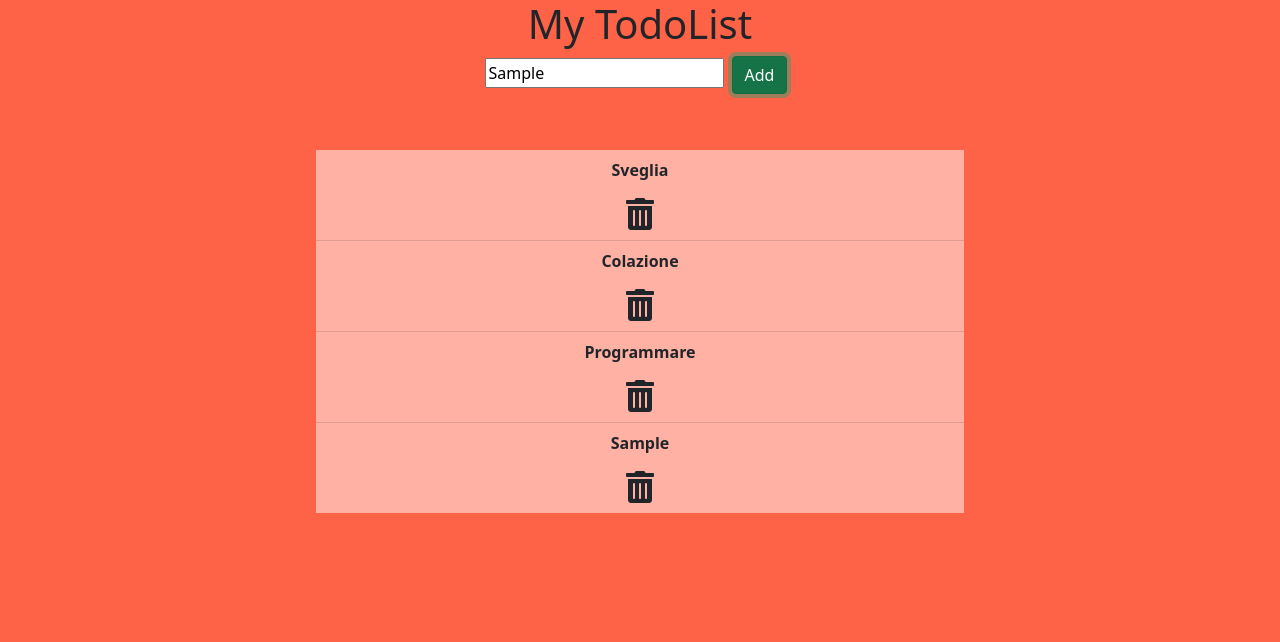
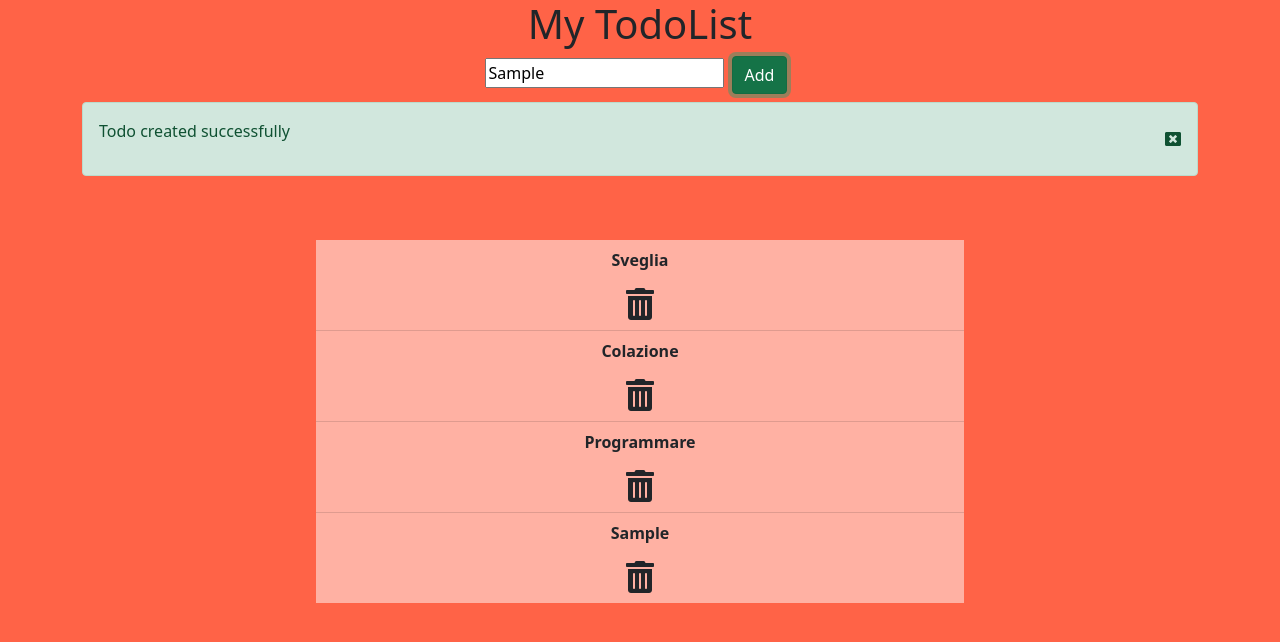
Before and after one commit to Forklein/todolist-react, a React (Create React App) app: page / in a window 1280 px wide. Both pictures are taken after typing "Sample" into the empty fields and a click on the button "Add". Shown: the top 642 px of the page. Built offline with nearby package versions, Linux system fonts and the light colour scheme.

Commit message:
Add dynamic color for alert

```diff
--- a/src/App.js
+++ b/src/App.js
@@ -27,6 +27,8 @@ function App({ dispatch, todolist }) {
   // }, []);
 
   const [isDelete, setIsDelete] = useState(false);
+
+  const [isAdd, setIsAdd] = useState(false);
 
 
   const input = useRef('');
@@ -58,6 +60,7 @@ function App({ dispatch, todolist }) {
           }
         }
       );
+      setIsAdd(true);
     } else {
       alert('Please enter characters')
     }
@@ -75,6 +78,7 @@ function App({ dispatch, todolist }) {
 
   const closeArea = () => {
     setIsDelete(false);
+    setIsAdd(false);
   }
 
   return (
@@ -88,7 +92,8 @@ function App({ dispatch, todolist }) {
           </div>
         </div>
       </div>
-      {isDelete ? <Alert closeArea={closeArea} /> : ''}
+      {isDelete ? <Alert color='danger' message="Todo deleted" closeArea={closeArea} /> : ''}
+      {isAdd ? <Alert color='success' message="Todo created" closeArea={closeArea} /> : ''}
       <div className="todolist p-5 col-8 mx-auto">
         <ul className="list-group list-group-flush">
           {todolist.map((todo) => <li key={todo.id} className="list-group-item"><p className="fw-bold">{todo.name}</p> <i onClick={(e) => delTodo(todo.name)} className="fas fa-trash-alt fa-2x"></i></li>)}
--- a/src/components/alert.js
+++ b/src/components/alert.js
@@ -1,8 +1,8 @@
-const alert = ({ closeArea }) => {
+const alert = ({ closeArea, color, message }) => {
     return (
         <>
-            <div className="alert alert-danger d-flex justify-content-between align-items-center">
-                <p>Delete successfully</p><i onClick={closeArea} className="fas fa-window-close"></i>
+            <div className={`alert alert-${color} d-flex justify-content-between align-items-center`}>
+                <p>{message} successfully</p><i onClick={closeArea} className="fas fa-window-close"></i>
             </div>
         </>
     )
```
